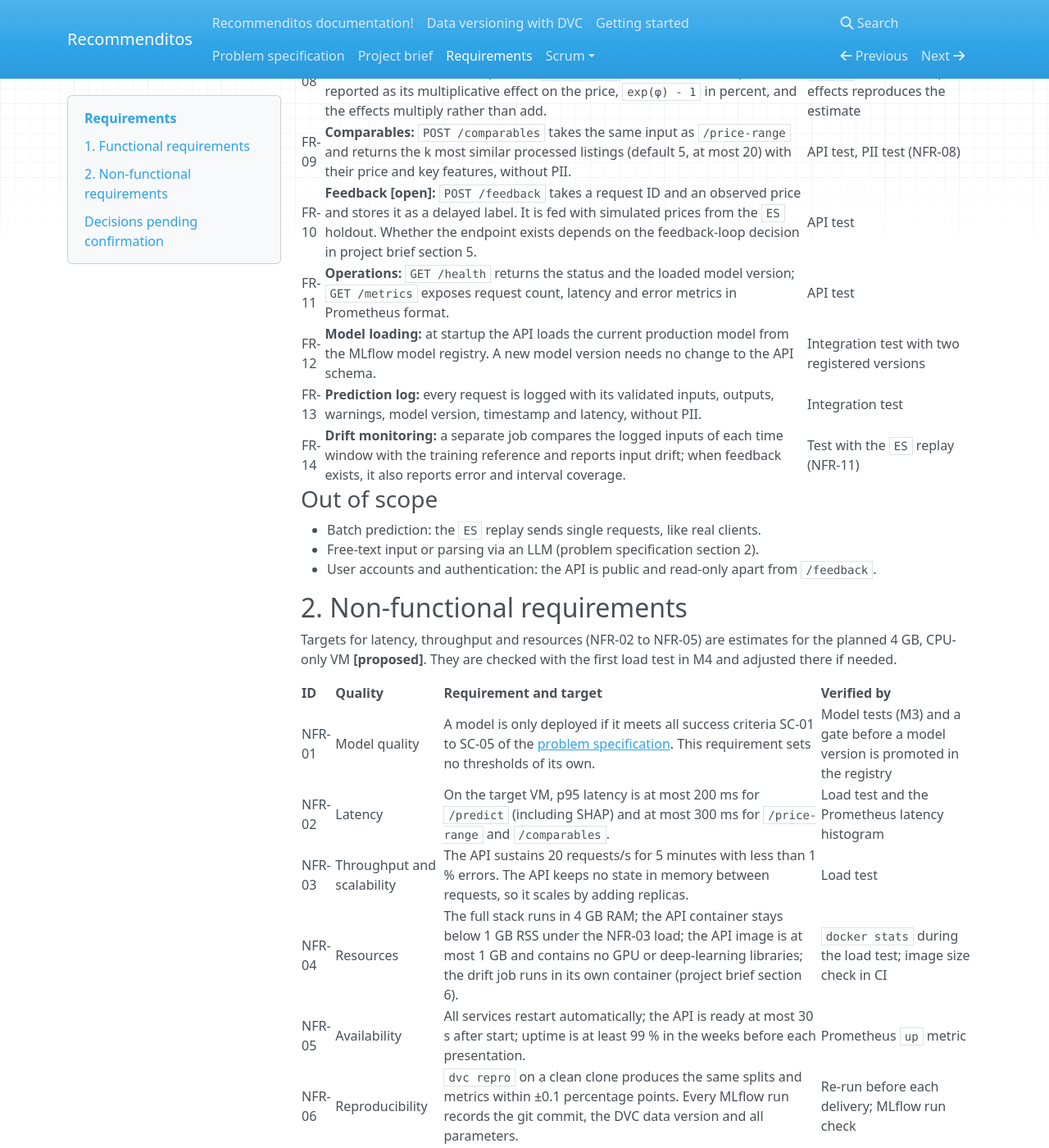
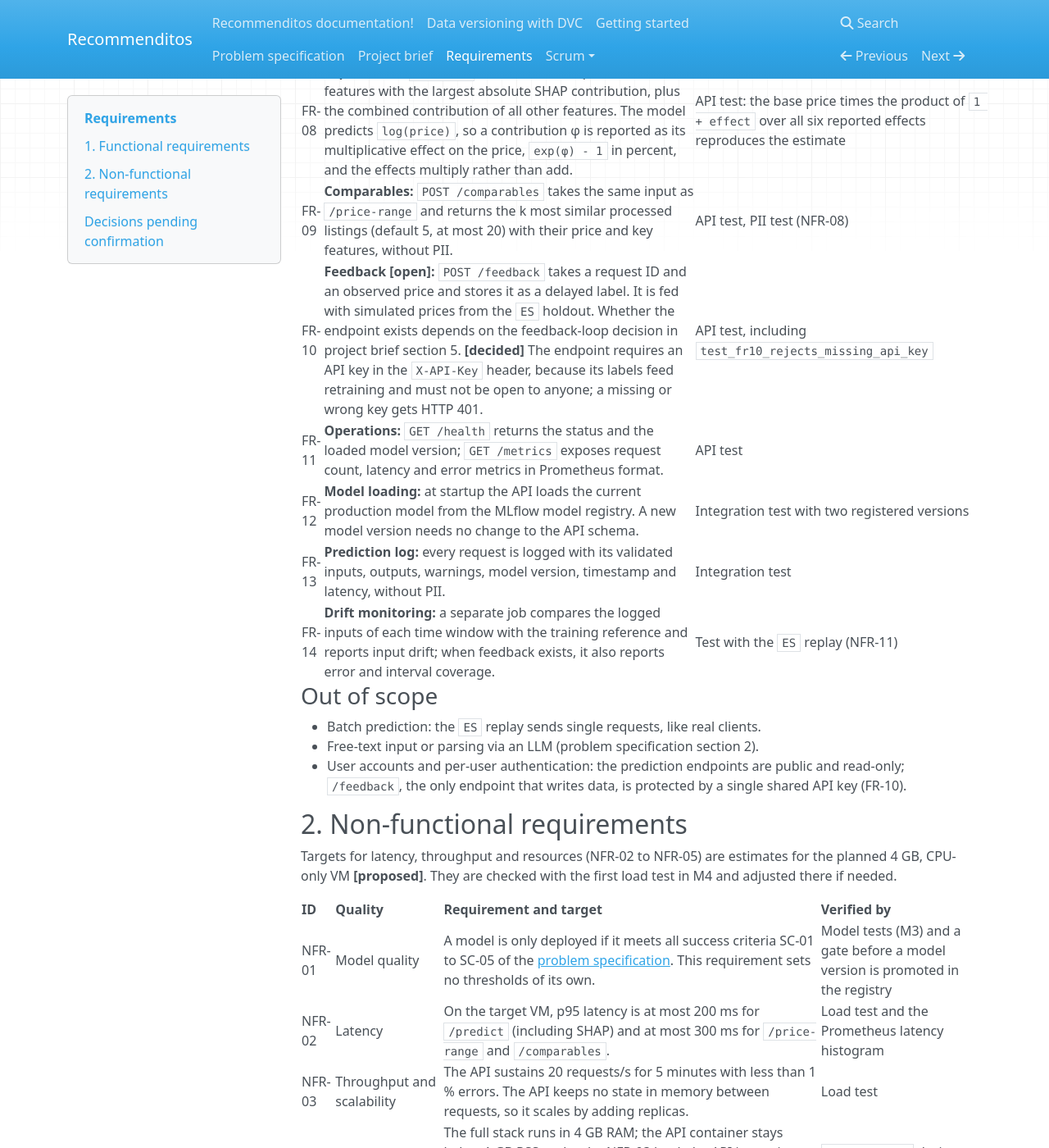
Before and after one commit to mlops-2627q1-mds-upc/MLOPS_Recommenditos, an MkDocs documentation site: the page built from docs/docs/requirements.md, in a window 1280 px wide and 1400 px high, scrolled down 1528 px. Shown: the whole window at 82% size. Built offline with MkDocs 1.6.1, drawn with Linux system fonts in a browser that asks for light colours; nearby versions of some CDN libraries; some of the changed text lies outside the part shown.

Commit message:
docs: protect /feedback with an API key
Feedback labels feed retraining, so an open endpoint would let anyone poison them. The prediction endpoints stay public.

```diff
--- a/docs/docs/requirements.md
+++ b/docs/docs/requirements.md
@@ -38,7 +38,7 @@
 | FR-07 | **Price range (UC2) [proposed]:** `POST /price-range` returns the point estimate and the lower and upper bound of the nominal 90 % interval in EUR, the model version and a request ID. The point estimate and the bounds come from different models, so the bounds are widened where needed to contain the estimate; widening only raises coverage, so the conformal guarantee still holds. | API test (lower ≤ estimate ≤ upper) |
 | FR-08 | **Explanation:** `/predict` returns the base price and the five features with the largest absolute SHAP contribution, plus the combined contribution of all other features. The model predicts `log(price)`, so a contribution φ is reported as its multiplicative effect on the price, `exp(φ) - 1` in percent, and the effects multiply rather than add. | API test: the base price times the product of `1 + effect` over all six reported effects reproduces the estimate |
 | FR-09 | **Comparables:** `POST /comparables` takes the same input as `/price-range` and returns the k most similar processed listings (default 5, at most 20) with their price and key features, without PII. | API test, PII test (NFR-08) |
-| FR-10 | **Feedback [open]:** `POST /feedback` takes a request ID and an observed price and stores it as a delayed label. It is fed with simulated prices from the `ES` holdout. Whether the endpoint exists depends on the feedback-loop decision in project brief section 5. | API test |
+| FR-10 | **Feedback [open]:** `POST /feedback` takes a request ID and an observed price and stores it as a delayed label. It is fed with simulated prices from the `ES` holdout. Whether the endpoint exists depends on the feedback-loop decision in project brief section 5. **[decided]** The endpoint requires an API key in the `X-API-Key` header, because its labels feed retraining and must not be open to anyone; a missing or wrong key gets HTTP 401. | API test, including `test_fr10_rejects_missing_api_key` |
 | FR-11 | **Operations:** `GET /health` returns the status and the loaded model version; `GET /metrics` exposes request count, latency and error metrics in Prometheus format. | API test |
 | FR-12 | **Model loading:** at startup the API loads the current production model from the MLflow model registry. A new model version needs no change to the API schema. | Integration test with two registered versions |
 | FR-13 | **Prediction log:** every request is logged with its validated inputs, outputs, warnings, model version, timestamp and latency, without PII. | Integration test |
@@ -48,7 +48,7 @@
 
 - Batch prediction: the `ES` replay sends single requests, like real clients.
 - Free-text input or parsing via an LLM (problem specification section 2).
-- User accounts and authentication: the API is public and read-only apart from `/feedback`.
+- User accounts and per-user authentication: the prediction endpoints are public and read-only; `/feedback`, the only endpoint that writes data, is protected by a single shared API key (FR-10).
 
 ## 2. Non-functional requirements
 
@@ -65,7 +65,7 @@
 | NFR-06 | Reproducibility | `dvc repro` on a clean clone produces the same splits and metrics within ±0.1 percentage points. Every MLflow run records the git commit, the DVC data version and all parameters. | Re-run before each delivery; MLflow run check |
 | NFR-07 | Maintainability | ruff (including the Pylint rules) reports no findings; test coverage of `recommenditos/` is at least 80 %; Pynblint reports no issues on the notebooks; CI passes before every merge. | CI |
 | NFR-08 | Privacy | No PII column of the problem specification (section 4, excluded columns) appears in the processed data, the prediction log, the comparables or the model artefacts. The raw data is never re-hosted in a public remote. | Great Expectations suite and tests on the response and log schemas |
-| NFR-09 | Security | Request bodies are limited to 10 KB; no secrets are committed; containers run as a non-root user; all dependencies are locked in `uv.lock`. | API test, secret scan in CI, Dockerfile review |
+| NFR-09 | Security | Request bodies are limited to 10 KB; no secrets are committed, and the `/feedback` API key is passed to the container as an environment variable; containers run as a non-root user; all dependencies are locked in `uv.lock`. | API test, secret scan in CI, Dockerfile review |
 | NFR-10 | Energy efficiency | CodeCarbon measures the emissions of every training run and logs them to MLflow; a full training run takes at most 15 minutes on a laptop CPU. | MLflow |
 | NFR-11 | Observability | The drift job flags the `ES` replay as drift within its first 1,000 requests. | M6 replay |
 | NFR-12 | Portability | `docker compose up` starts the whole stack on a fresh VM; no LLM or paid external service is needed at runtime. | Deployment smoke test |
```
